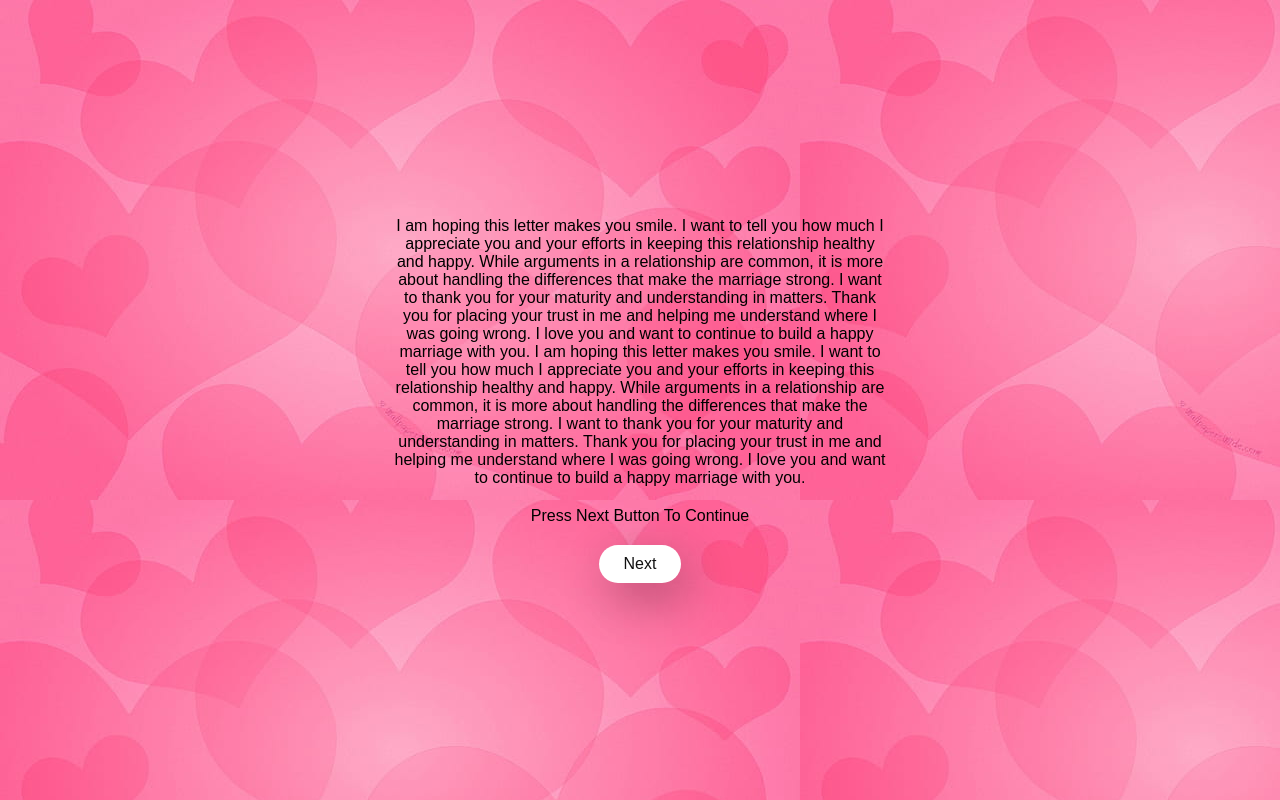
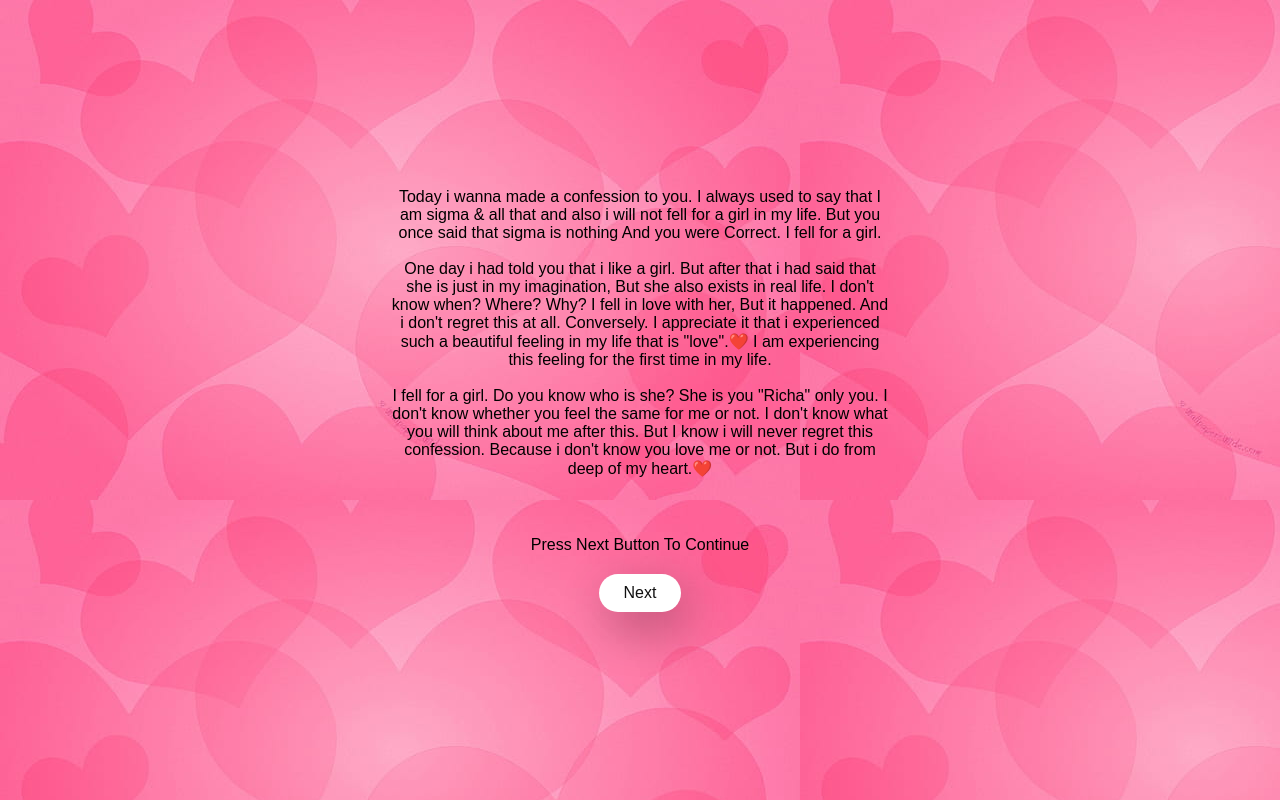
Before and after one commit to Passwordhack/ProjectR, a plain HTML site: page no00.html in a window 1280 px wide. Drawn offline with Linux system fonts and the light colour scheme; a script that the page names is missing.

Commit message:
Add files via upload

```diff
--- a/no00.html
+++ b/no00.html
@@ -16,12 +16,14 @@
 
 
     <script type="text/javascript" async src="https://tenor.com/embed.js"></script>
-    <p1>I am hoping this letter makes you smile. I want to tell you how much I appreciate you and your efforts in keeping this relationship healthy and happy. While arguments in a relationship are common, it is more about handling the differences that make the marriage strong.
+    <p1> Today i wanna made a confession to you.
+I always used to say that I am sigma & all that and also i will not fell for a girl in my life. But you once said that sigma is nothing And you were Correct. I fell for a girl. <br/><br/>
+One day i had told you that i like a girl.
+But after that i had said that she is just in my imagination, But she also exists in real life. I don't know when? Where? Why? I fell in love with her, But it happened. And i don't regret this at all. Conversely. I appreciate it that i experienced such a beautiful feeling in my life that is "love".❤️
+ I am experiencing this feeling for the first time in my life. <br/><br/>
+I fell for a girl. Do you know who is she? She is you "Richa" only you. I don't know whether you feel the same for me or not. I don't know what you will think about me after this. But I know i will never regret this confession. Because i don't know you love me or not. But i do from deep of my heart.❤️ </p1>
 
-I want to thank you for your maturity and understanding in matters. Thank you for placing your trust in me and helping me understand where I was going wrong. I love you and want to continue to build a happy marriage with you.  I am hoping this letter makes you smile. I want to tell you how much I appreciate you and your efforts in keeping this relationship healthy and happy. While arguments in a relationship are common, it is more about handling the differences that make the marriage strong.
-
-I want to thank you for your maturity and understanding in matters. Thank you for placing your trust in me and helping me understand where I was going wrong. I love you and want to continue to build a happy marriage with you. </p1>
-
+    <br/>
     <p>Press Next Button To Continue</p>
 
     <div class="btn">
```
